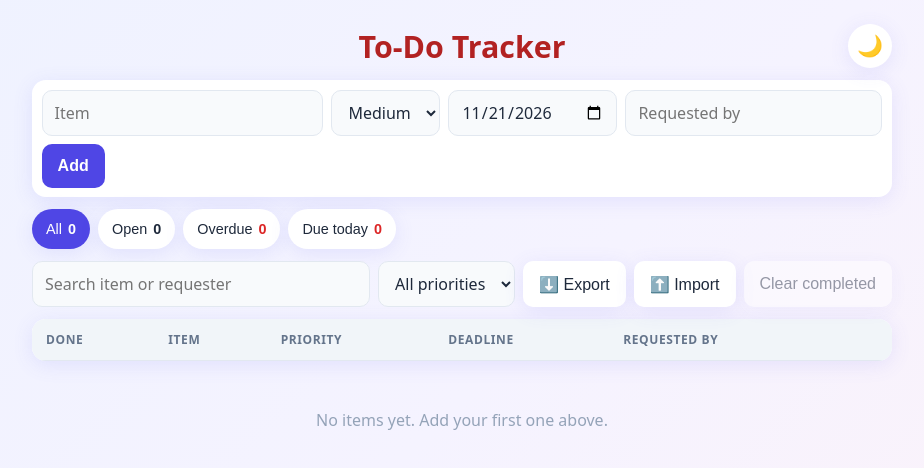
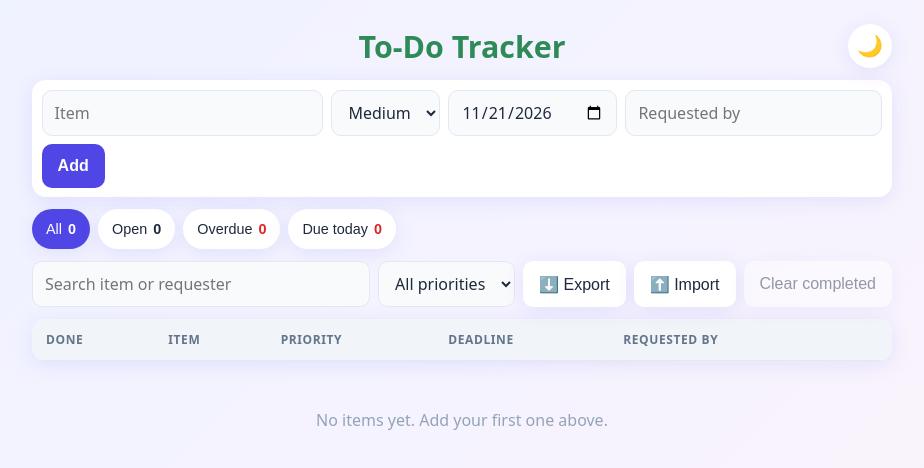
Before and after one commit to vinner0/todo20261121, a plain HTML site: page index.html in a window 1280 px wide. Shown: the whole page, without its empty margins (178-1102 px from the left). Drawn offline with Linux system fonts and the light colour scheme.

Commit message:
Change heading color to green
Co-Authored-By: Claude Sonnet 5.5 <noreply@anthropic.com>

```diff
--- a/index.html
+++ b/index.html
@@ -34,7 +34,7 @@
          -webkit-text-size-adjust: 100%; }
   .wrap { max-width: 860px; margin: 0 auto; }
   header { position: relative; display: flex; align-items: center; justify-content: center; margin-bottom: .75rem; min-height: 44px; }
-  h1 { font-size: 1.9rem; margin: 0; text-align: center; color: #B22222; }
+  h1 { font-size: 1.9rem; margin: 0; text-align: center; color: #2E8B57; }
   #themeBtn { position: absolute; right: 0; top: 50%; transform: translateY(-50%); background: var(--card); box-shadow: var(--shadow); font-size: 1.3rem; width: 44px; height: 44px; padding: 0; border-radius: 50%; }
   form { display: flex; gap: 8px; flex-wrap: wrap; margin-bottom: .75rem; padding: .6rem;
          background: var(--card); border-radius: 14px; box-shadow: var(--shadow); }
```
